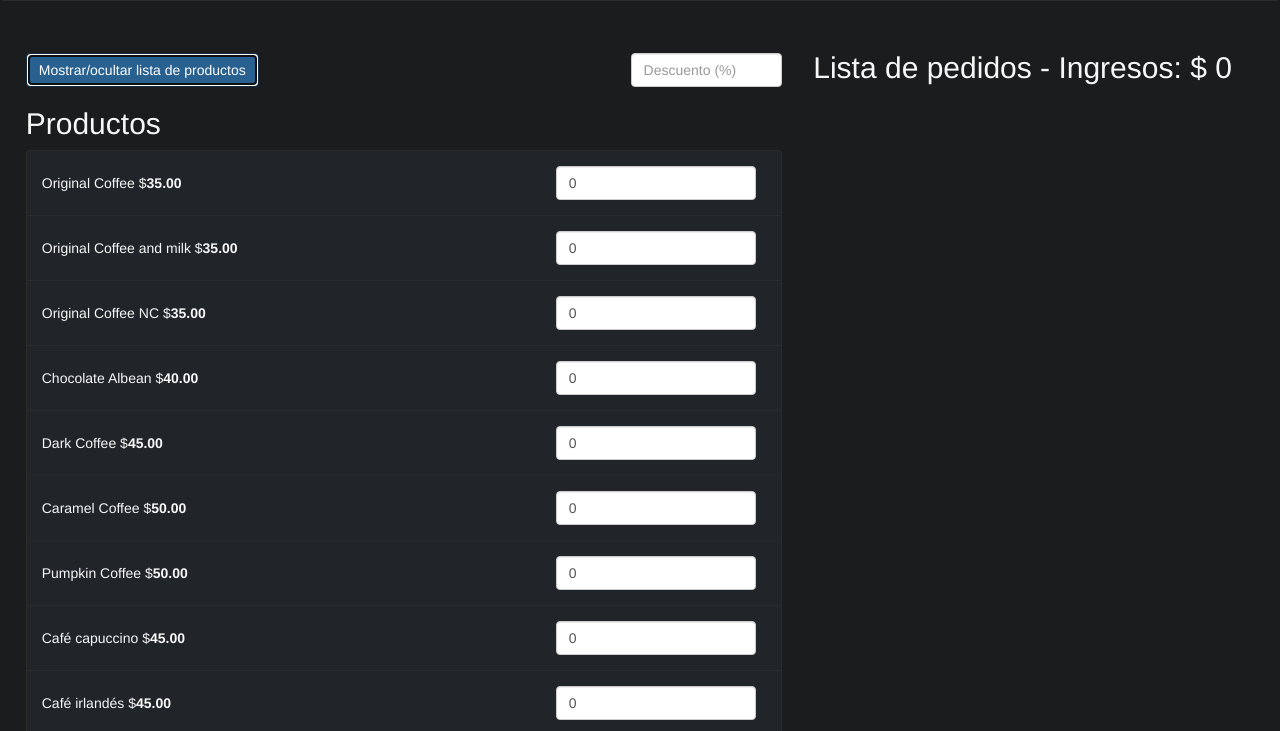
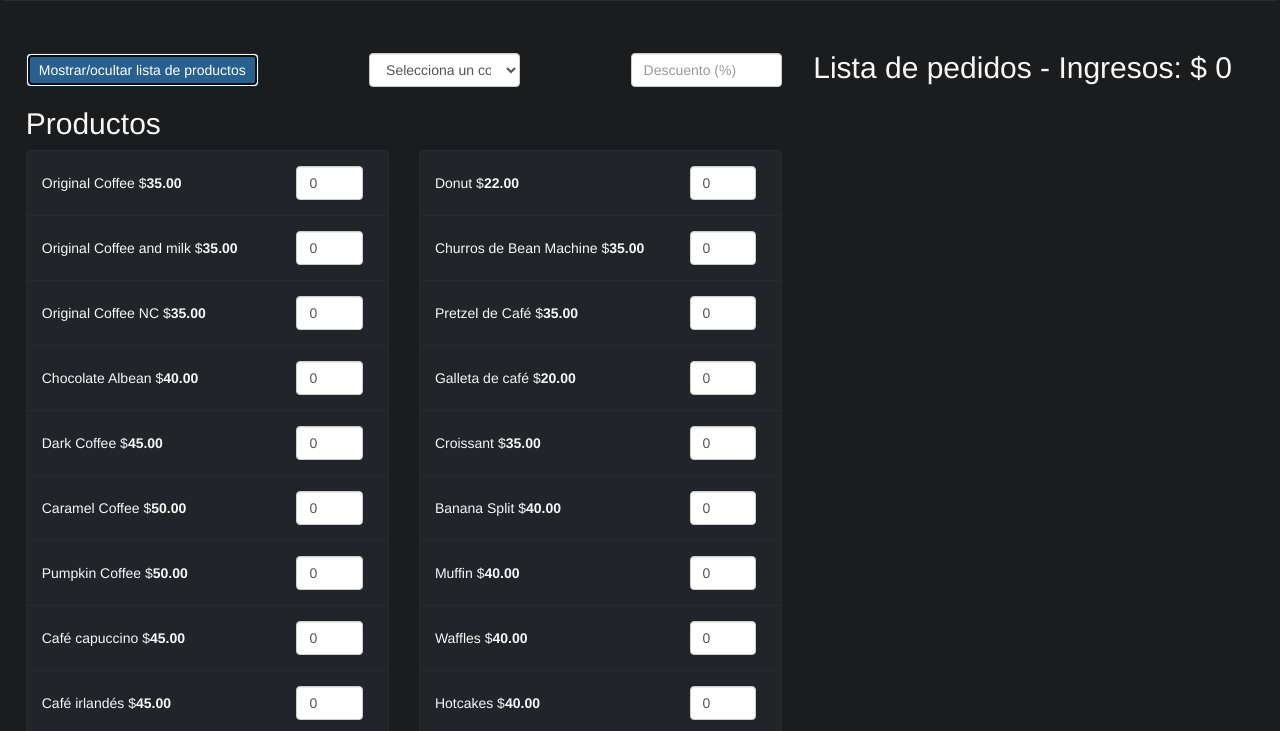
Before and after one commit to Moewagon/calculadora-beanmachine, a plain HTML site: page index.html in a window 1280 px wide. Both pictures are taken after a click on the button "Mostrar/ocultar lista de productos". Shown: the part 69-800 px from the top of the page. Drawn offline with nearby package versions, Linux system fonts and the light colour scheme.

Commit message:
Added functions
Added: New category "Combos convenios"
Added: Discount selector for convenios
Fixed: Divided Bebida y Comida of Productos in two rows

```diff
--- /dev/null
+++ b/comboconvenios.json
@@ -0,0 +1,37 @@
+[
+  {
+    "faccion": "LSPD",
+    "nombre": "Original Coffee/Tarta de manzana 5x5",
+    "precio": "200"
+  },
+
+  {
+    "faccion": "LSPD",
+    "nombre": "Original Coffee/Tarta de manzana 10x10",
+    "precio": "400"
+  },
+
+  {
+    "faccion": "BCSO",
+    "nombre": "Original Coffee/Tarta manzana 5x5",
+    "precio": "200"
+  },
+
+  {
+    "faccion": "BCSO",
+    "nombre": "Original Coffee/Tarta manzana 10x10",
+    "precio": "400"
+  },
+
+  {
+    "faccion": "BCSO",
+    "nombre": "Dark Coffee/Tarta de manzana 5x5",
+    "precio": "225"
+  },
+
+  {
+    "faccion": "BCSO",
+    "nombre": "Dark Coffee/Tarta de manzana 10x10",
+    "precio": "450"
+  }
+]
--- a/convenios.json
+++ b/convenios.json
@@ -1,49 +1,92 @@
 [
   {
-    "nombre": "FBI - 1x1 a 50x50",
+    "faccion": "SAMS",
+    "nombre": "Descuento base",
+    "descuento": "20"
+  },
+
+  {
+    "faccion": "SAMS",
+    "nombre": "50x50",
+    "descuento": "30"
+  },
+
+  {
+    "faccion": "SAMS",
+    "nombre": "100x100",
+    "descuento": "30"
+  },
+
+  {
+    "faccion": "BCSO",
+    "nombre": "1x1 a 50x50",
+    "descuento": "15"
+  },
+
+  {
+    "faccion": "BCSO",
+    "nombre": "51x51 a 100x100",
+    "descuento": "20"
+  },
+
+  {
+    "faccion": "L.S CUSTOMS",
+    "nombre": "1 a 50 unidades",
+    "descuento": "15"
+  },
+
+  {
+    "faccion": "L.S CUSTOMS",
+    "nombre": "51 a 100 unidades",
+    "descuento": "20"
+  },
+
+  {
+    "faccion": "SOUTH SIDE SERPENTS",
+    "nombre": "50x50 (SOLO JUEVES)",
     "precio": "0",
+    "descuento": "30"
+  },
+
+  {
+    "faccion": "DOWNTOWN CAB",
+    "nombre": "1 a 50 unidades",
+    "descuento": "15"
+  },
+
+  {
+    "faccion": "DOWNTOWN CAB",
+    "nombre": "51 a 100 unidades",
+    "descuento": "20"
+  },
+
+  {
+    "faccion": "WEAZEL NEWS",
+    "nombre": " 1 a 50 unidades (SOLO MARTES)",
     "descuento": "10"
   },
 
   {
-    "nombre": "FBI - 51x51 a 100x100",
-    "precio": "0",
+    "faccion": "WEAZEL NEWS",
+    "nombre": "51 a 100 unidades (SOLO MARTES)",
     "descuento": "15"
   },
 
   {
-    "nombre": "BCSO - Original Coffee/Tarta manzana 5x5",
-    "precio": "200",
-    "descuento": "0"
+    "faccion": "WEAZEL NEWS",
+    "nombre": "101 a 200 unidades (SOLO MARTES)",
+    "descuento": "20"
   },
 
   {
-    "nombre": "BCSO - Original Coffee/Tarta manzana 10x10",
-    "precio": "400",
-    "descuento": "0"
-  },
-
-  {
-    "nombre": "BCSO - Dark Coffee/Tarta de manzana 5x5",
-    "precio": "225",
-    "descuento": "0"
-  },
-
-  {
-    "nombre": "BCSO - Dark Coffee/Tarta de manzana 10x10",
-    "precio": "450",
-    "descuento": "0"
-  },
-
-  {
-    "nombre": "BCSO - 1x1 a 50x50",
-    "precio": "0",
+    "faccion": "BENNY'S",
+    "nombre": "1 a 50 unidades",
     "descuento": "15"
   },
 
   {
-    "nombre": "BCSO - 51x51 a 100x100",
-    "precio": "0",
+    "faccion": "BENNY'S",
+    "nombre": "51 a 100 unidades",
     "descuento": "20"
   }
 ]
--- a/index.html
+++ b/index.html
@@ -8,6 +8,9 @@
   <link rel="stylesheet" href="https://maxcdn.bootstrapcdn.com/bootstrap/3.3.7/css/bootstrap.min.css">
   <link rel="stylesheet" href="https://cdn.jsdelivr.net/npm/bootstrap-icons@1.10.5/font/bootstrap-icons.css">
   <link rel="stylesheet" href="style.css">
+  <script src="https://code.jquery.com/jquery-3.3.1.min.js"></script>
+  <script src="https://maxcdn.bootstrapcdn.com/bootstrap/3.3.7/js/bootstrap.min.js"></script>
+  <script src="productos.js" defer></script>
 </head>
 
 <body>
@@ -22,17 +25,27 @@
     <div id="lista-productos">
       <div id="descuento-container">
         <button type="button" class="btn btn-primary" data-toggle="collapse" data-target="#productos">Mostrar/ocultar lista de productos</button>
+        <select id="select-convenios" class="form-control" value="Selecciona un convenio"></select>
         <input id="descuento" class="form-control" type="number" min=0 oninput="validity.valid||(value='');" placeholder="Descuento (%)">
       </div>
       <div id="productos" class="collapse">
         <h2>Productos</h2>
-        <div id="productos-lista" class="list-group"></div>
+        <div class="listadoble">
+          <div id="productos-lista-bebidas" class="list-group"></div>
+          <div id="productos-lista" class="list-group"></div>
+        </div>
       </div>
       <hr>
       <button type="button" class="btn btn-primary" data-toggle="collapse" data-target="#combos">Mostrar/ocultar lista de combos</button>
       <div id="combos" class="collapse">
         <h2>Combos</h2>
         <div id="combos-lista" class="list-group"></div>
+      </div>
+      <hr>
+      <button type="button" class="btn btn-primary" data-toggle="collapse" data-target="#combosconvenios">Mostrar/ocultar lista de combos de convenios</button>
+      <div id="combosconvenios" class="collapse">
+        <h2>Combos Convenios</h2>
+        <div id="combosconvenios-lista" class="list-group"></div>
       </div>
       <hr>
       <div id="calculator-container">
@@ -44,9 +57,7 @@
       <h2>Lista de pedidos - <span>Ingresos: $ <span id="total-pedidos">0</span></span></h2>
     </div>
   </div>
-  <script src="https://code.jquery.com/jquery-3.3.1.min.js"></script>
-  <script src="https://maxcdn.bootstrapcdn.com/bootstrap/3.3.7/js/bootstrap.min.js"></script>
-  <script src="productos.js" defer></script>
+
 </body>
 
 </html>
--- a/productos.js
+++ b/productos.js
@@ -2,20 +2,35 @@ async function getProductos() {
   let listaProductos = await fetch("./productos.json");
   let productos = await listaProductos.json();
   const listado = document.getElementById("productos-lista");
+  const listadoBebidas = document.getElementById("productos-lista-bebidas");
 
   productos.forEach((producto) => {
+    //compruebo el tipo de producto, si es comida uso itemList, si es bebida uso itemListBebidas//
+    if (producto.tipo == "Bebida") {
+      let itemListBebidas = document.createElement("div");
+      listadoBebidas.appendChild(itemListBebidas);
+      itemListBebidas.classList.add("list-group-item");
+      itemListBebidas.innerHTML = `<span class='precio'>${
+        producto.nombre
+      } $<span class='numero'>${producto.precio.toFixed(2)}</span></span>
+      <input class='texto price-producto form-control' data-nombre='${
+        producto.nombre
+      }' data-precio=${
+        producto.precio
+      } type='number' value='0' min=0 oninput="validity.valid||(value='');">`;
+    } else {
       let itemList = document.createElement("div");
       listado.appendChild(itemList);
       itemList.classList.add("list-group-item");
       itemList.innerHTML = `<span class='precio'>${
         producto.nombre
-    } $<span class='numero'>${producto.precio.toFixed(
-      2
-    )}</span></span><input class='texto price-producto form-control' data-nombre='${
+      } $<span class='numero'>${producto.precio.toFixed(2)}</span></span>
+      <input class='texto price-producto form-control' data-nombre='${
         producto.nombre
       }' data-precio=${
         producto.precio
       } type='number' value='0' min=0 oninput="validity.valid||(value='');">`;
+    }
   });
 }
 
@@ -40,6 +55,20 @@ async function getCombos() {
   });
 }
 
+async function getCombosconvenios() {
+  let listaCombosconvenios = await fetch("./comboconvenios.json");
+  let combosconvenios = await listaCombosconvenios.json();
+  const listadoconvenios = document.getElementById("combosconvenios-lista");
+
+  combosconvenios.forEach((producto) => {
+    let itemListconv = document.createElement("div");
+    listadoconvenios.appendChild(itemListconv);
+    itemListconv.classList.add("list-group-item");
+    itemListconv.innerHTML = `<span class='precio'><span class='faccion'>${producto.faccion} - </span>${producto.nombre} $<span class='numero'>${producto.precio}</span></span>
+    <input class='texto price-producto form-control' data-nombre='${producto.nombre}' data-precio=${producto.precio} type='number' value='0' min=0 oninput="validity.valid||(value='');">`;
+  });
+}
+
 function eliminarDiv(boton) {
   var divPadre = boton.parentNode; //el padre del boton es un <p>
   var divAbuelo = divPadre.parentNode; //el abuelo si es el div que interesa
@@ -58,6 +87,8 @@ function eliminarDiv(boton) {
 window.onload = async () => {
   await getProductos();
   await getCombos();
+  await getCombosconvenios();
+  await getConvenios();
 
   document.getElementById("calcular").addEventListener("click", (e) => {
     let pedido = [];
@@ -101,7 +132,7 @@ window.onload = async () => {
     divPedido.classList.add("pedido-card");
 
     pedido.forEach((producto) => {
-      divPedido.innerHTML += `<p>${producto.cantidad}x - ${producto.nombre} - ${producto.precio} $<p>`;
+      divPedido.innerHTML += `<p>${producto.cantidad}x - ${producto.nombre} - ${producto.precio}$<p>`;
     });
 
     divPedido.innerHTML += `<p>Total del pedido: <span class="pedido-card-total">${total}</span> $<br><br><button class="botonborrar" onclick="eliminarDiv(this)"><i class="bi bi-trash"></i></button></i><p>`;
@@ -118,3 +149,42 @@ window.onload = async () => {
     precioTotal.textContent = `PRECIO TOTAL = $ ${total.toFixed(2)}`;
   });
 };
+
+async function getConvenios() {
+  let listaConvenios = await fetch("./convenios.json");
+  let convenios = await listaConvenios.json();
+  const selectConvenios = document.getElementById("select-convenios");
+  const inputDescuento = document.getElementById("descuento");
+
+  // Agregar un option con el placeholder
+  let placeholderOption = document.createElement("option");
+  placeholderOption.value = "";
+  placeholderOption.disabled = true;
+  placeholderOption.selected = true;
+  placeholderOption.textContent = "Selecciona un convenio";
+  selectConvenios.appendChild(placeholderOption);
+
+  convenios.forEach((convenio) => {
+    let option = document.createElement("option");
+    option.value = convenio.faccion;
+    option.dataset.descuento = convenio.descuento; // Agregar el atributo "data-descuento" con el valor de descuento
+
+    // Crear un elemento <strong> para el valor "faccion" en negrita
+    let strong = document.createElement("strong");
+    strong.textContent = convenio.faccion;
+
+    option.appendChild(strong);
+    option.innerHTML += ` - ${convenio.nombre}`;
+    selectConvenios.appendChild(option);
+  });
+
+  // Evento para capturar el cambio de selección en el select
+  selectConvenios.addEventListener("change", (e) => {
+    // Obtener el descuento de la opción seleccionada
+    let selectedOption = selectConvenios.options[selectConvenios.selectedIndex];
+    let descuento = selectedOption.dataset.descuento;
+
+    // Insertar el descuento en el input de descuento
+    inputDescuento.value = descuento;
+  });
+}
--- a/style.css
+++ b/style.css
@@ -21,7 +21,7 @@ body {
 
 .precio {
   font-weight: normal;
-   /* margin-left: 10px;*/
+  /* margin-left: 10px;*/
 }
 
 .texto {
@@ -132,3 +132,20 @@ body {
 .botonborrar:hover{
   background-color: #121314;
 }
+
+.form-control{
+  width: 20%;
+}
+
+.listadoble {
+  display: flex;
+  justify-content: space-between;
+}
+
+.list-group {
+  flex-basis: 48%;
+}
+
+.faccion {
+  font-weight: bold;
+}
```
Also changed, not shown: productos.json (indentation only). Lines whose indentation alone changed are shown as unchanged.
